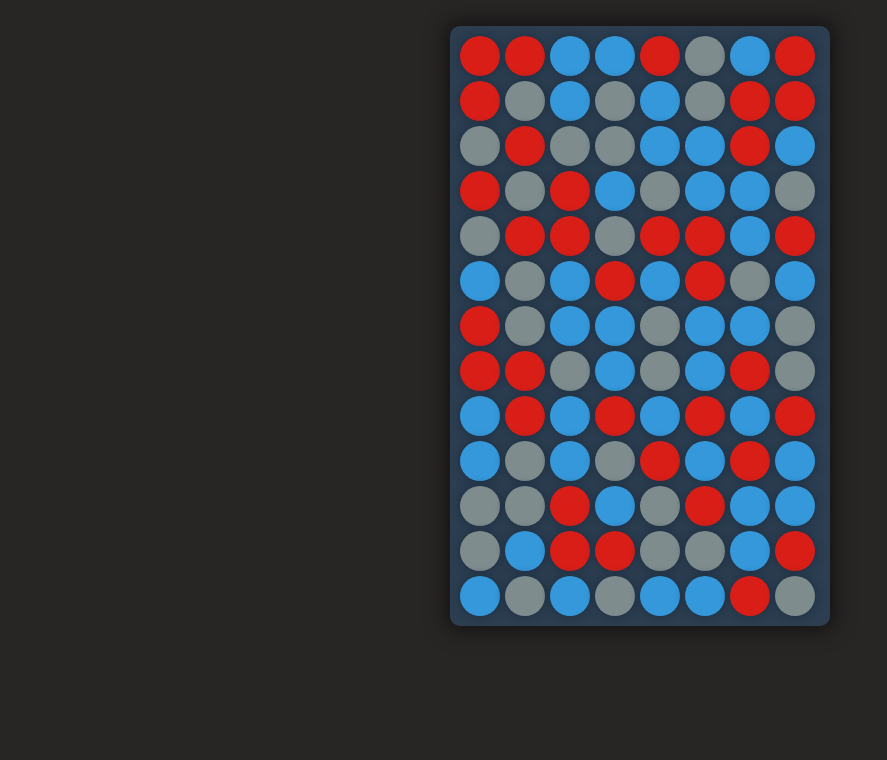
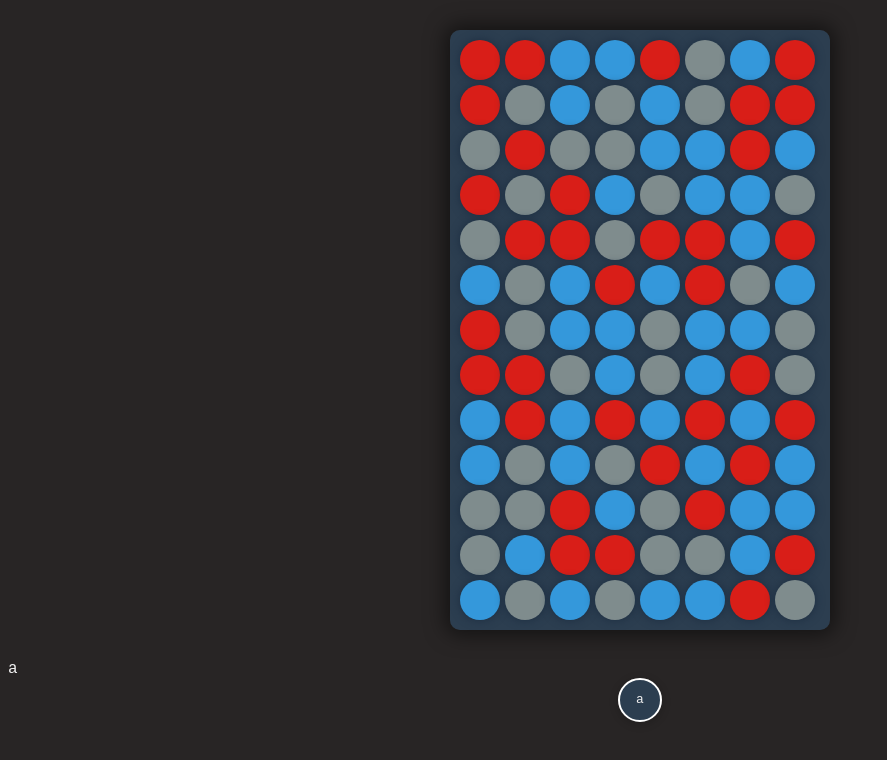
Before and after one commit to isaidsari/colormatch, a plain HTML site: page index.html in a window 1280 px wide. Shown: the whole page, without its empty margins (0-887 px from the left). Drawn offline with Linux system fonts and the light colour scheme.

Commit message:
button benjamin

```diff
--- a/index.html
+++ b/index.html
@@ -13,12 +13,13 @@
 </head>
 
 <body>
-        <br>
         <div class="game-container">
                 <canvas class="game-area" id="canvas"
                 width="380px" height="600px" ></canvas>
         </div>
 
+        <input type="checkbox" class="shadow-switch" id="switch">a</input>
+        <label for="switch" class="shadow-switch-label" id="switch-label">a</label>
 
 </body>
 <script>
--- a/style.css
+++ b/style.css
@@ -16,6 +16,8 @@ canvas {
         border-radius: 10px;
         position: relative;
         margin: auto;
+        margin-top: 30px;
+        margin-bottom: 30px;
         overflow: hidden;
 
         width: 380px;
@@ -25,3 +27,38 @@ canvas {
 .game-area {
         display: block;
 }
+
+.shadow-switch {
+        /* hide the checkbox */
+        display: none;
+}
+
+.shadow-switch-label {
+        /* make ball */
+        display: block;
+        border-radius: 50%;
+        width: 40px;
+        height: 40px;
+        background-color: #2C3E50;
+        border: 2px solid #fff;
+        box-shadow: 0 2px 10px rgba(0, 0, 0, 0.2);
+        position: relative;
+        margin: auto;
+        /* write text bottom */
+        line-height: 40px;
+
+        /* make the label look like a switch toggle */
+        cursor: pointer;
+
+        font-size: small;
+        text-align: center;
+        transition: all 0.3s ease;
+}
+
+.shadow-switch:checked+.shadow-switch-label {
+        /* move the switch toggle indicator to the right when the checkbox is checked */
+        /* add a shadow to the label when the checkbox is checked */
+        box-shadow: 0 2px 15px rgb(28, 45, 64);
+        /* make shadow more visible */
+        background-color: #34495E;
+}
```
Also changed, not shown: src/script.ts (+10 -1 lines), img/icon/faviconblack.png (deleted), img/icon/faviconcoco.png (deleted), src/game.ts (line endings or trailing spaces).
